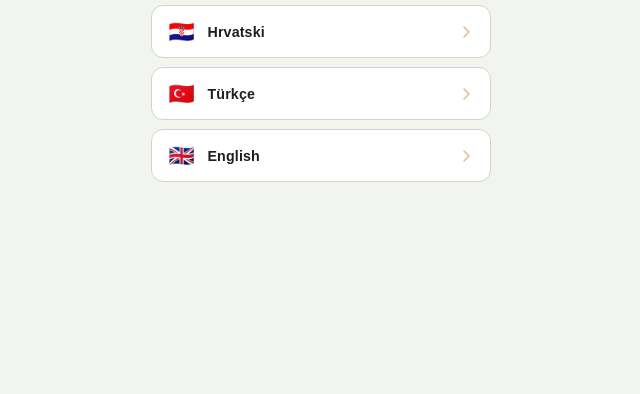
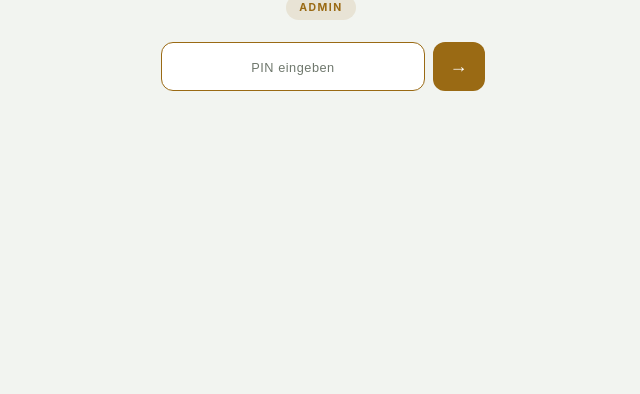
Before and after one commit to gregorscheiber-afk/cleaning-app, a website: page public/admin.html in a window 1280 px wide. Shown: the part 406-800 px from the top of the page, without its empty margins (319-959 px from the left). Drawn offline with Linux system fonts and the light colour scheme.

Commit message:
Admin: Sprachauswahl entfernt (nur Deutsch)
Der Admin braucht nur Deutsch. Entfernt: der Globus-Knopf in der Leiste
und sein Handler sowie der Sprach-Startscreen. Der Admin setzt die Sprache
fest auf Deutsch und geht direkt zum PIN. Putztrupp/Planer behalten ihre
Sprachauswahl (fuer HR/TR/EN).

Co-Authored-By: Claude Opus 4.8 <noreply@anthropic.com>

```diff
--- a/public/admin.html
+++ b/public/admin.html
@@ -17,7 +17,6 @@
   </a>
   <div class="topbar-right">
     <span class="page-role-badge" id="lbl-role"></span>
-    <button class="nav-pill" id="btn-lang">🌐</button>
     <a class="nav-pill" href="/qrcodes.html">📲 QR</a>
     <div style="position:relative;display:inline-block" id="plan-menu-wrap">
       <button class="nav-pill" id="btn-plan-menu" style="cursor:pointer">📅 Plan ▾</button>
--- a/public/admin.js
+++ b/public/admin.js
@@ -934,9 +934,6 @@ document.getElementById('add-apt-form').addEventListener('submit', async e => {
 });
 
 
-document.getElementById('btn-lang').addEventListener('click', () => {
-  localStorage.removeItem('ma_lang'); location.reload();
-});
 
 // Plan-Dropdown
 const planMenuBtn  = document.getElementById('btn-plan-menu');
@@ -1221,7 +1218,9 @@ function initInfos() {
   });
 }
 
-initLangScreen(() => requirePin('admin', async () => {
+// Der Admin ist nur auf Deutsch – kein Sprach-Startscreen, keine Umschaltung.
+try { localStorage.setItem('ma_lang', 'de'); } catch (e) {}
+requirePin('admin', async () => {
   applyLabels();
   await loadHouses();
   loadApartments();
@@ -1241,4 +1240,4 @@ initLangScreen(() => requirePin('admin', async () => {
   setInterval(checkImportWarning, 5 * 60 * 1000);
   loadCleaningLog();
   initVerwaltungToggle();
-}));
+});
```
